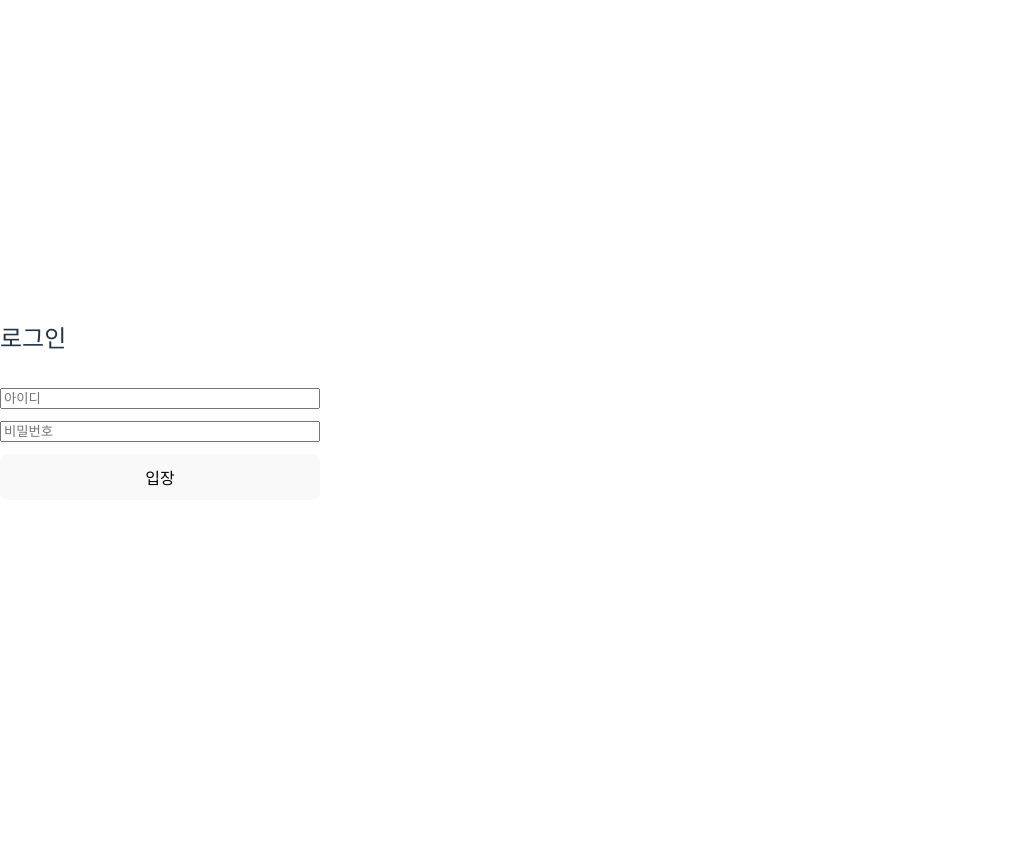
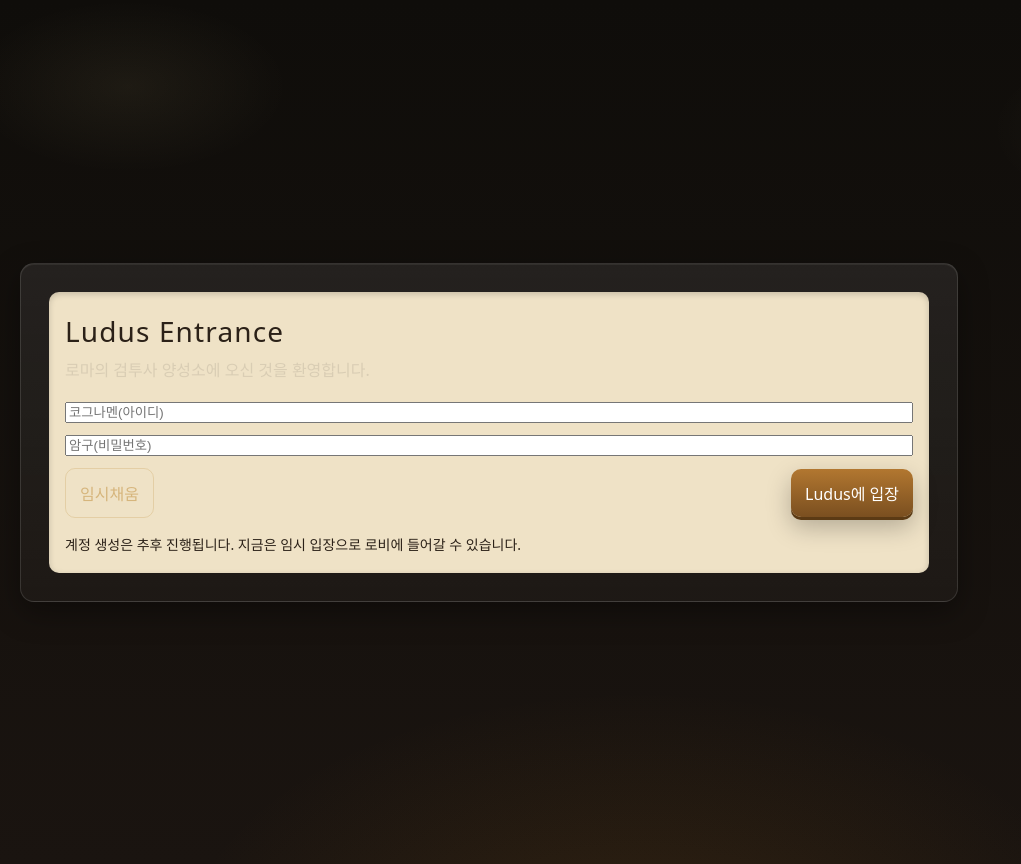
Before and after one commit to fsseer/battle, a React (Vite) app in the folder apps/web/: page /login in a window 1280 px wide. Shown: the whole page, without its empty margins (0-1021 px from the left). Before the commit the page ends 800 px from the top, so only its background shows below. Built offline with nearby package versions, Linux system fonts and the light colour scheme; no server answers.

Commit message:
feat(web): add Roman gladiator theme and redesign Login/Lobby scenes

```diff
--- a/apps/web/src/scenes/Lobby.tsx
+++ b/apps/web/src/scenes/Lobby.tsx
@@ -1,17 +1,41 @@
 import { useNavigate } from 'react-router-dom'
 import { useAuthStore } from '../store/auth'
+import '../styles/theme.css'
 
 export default function Lobby() {
   const navigate = useNavigate()
   const { user, clear } = useAuthStore()
 
   return (
-    <div style={{ padding: 24 }}>
-      <h2>로비</h2>
-      <div style={{ marginBottom: 12 }}>안녕하세요, {user?.name ?? '게스트'}</div>
-      <div style={{ display: 'flex', gap: 8 }}>
-        <button onClick={() => navigate('/match')}>대전 준비</button>
-        <button onClick={() => { clear(); navigate('/login') }}>로그아웃</button>
+    <div className="arena-frame">
+      <div className="panel">
+        <div className="title">Castrum Gladiatorum</div>
+        <div className="subtitle">{user?.name ?? '게스트'} 님, 오늘의 훈련과 시합을 선택하세요.</div>
+
+        <div className="parchment">
+          <div className="grid">
+            <div>
+              <div style={{ fontWeight: 700, marginBottom: 6 }}>훈련장</div>
+              <div style={{ fontSize: 14, opacity: .9 }}>기본 동작과 스킬을 연습합니다. 추후 PvE로 확장됩니다.</div>
+              <div className="section"><button className="ghost-btn" onClick={() => navigate('/match')}>훈련 시작</button></div>
+            </div>
+            <div>
+              <div style={{ fontWeight: 700, marginBottom: 6 }}>콜로세움</div>
+              <div style={{ fontSize: 14, opacity: .9 }}>매칭을 통해 검투 시합을 진행합니다.</div>
+              <div className="section"><button className="gold-btn" onClick={() => navigate('/match')}>매칭 대기열 입장</button></div>
+            </div>
+            <div>
+              <div style={{ fontWeight: 700, marginBottom: 6 }}>병영</div>
+              <div style={{ fontSize: 14, opacity: .9 }}>장비와 스킬을 정비합니다. 추후 육성 요소 추가.</div>
+              <div className="section"><button className="ghost-btn" onClick={() => alert('준비중입니다')}>정비하기</button></div>
+            </div>
+          </div>
+        </div>
+
+        <div className="row section" style={{ justifyContent: 'space-between' }}>
+          <button className="ghost-btn" onClick={() => { clear(); navigate('/login') }}>로그아웃</button>
+          <button className="gold-btn" onClick={() => navigate('/match')}>즉시 시합</button>
+        </div>
       </div>
     </div>
   )
--- a/apps/web/src/scenes/Login.tsx
+++ b/apps/web/src/scenes/Login.tsx
@@ -1,6 +1,7 @@
 import { useState } from 'react'
 import { useNavigate } from 'react-router-dom'
 import { useAuthStore } from '../store/auth'
+import '../styles/theme.css'
 
 export default function Login() {
   const navigate = useNavigate()
@@ -18,13 +19,24 @@ export default function Login() {
   }
 
   return (
-    <div style={{ display: 'flex', alignItems: 'center', justifyContent: 'center', height: '100vh' }}>
-      <form onSubmit={onSubmit} style={{ display: 'flex', flexDirection: 'column', gap: 12, width: 320 }}>
-        <h2>로그인</h2>
-        <input placeholder="아이디" value={id} onChange={(e) => setId(e.target.value)} />
-        <input placeholder="비밀번호" type="password" value={password} onChange={(e) => setPassword(e.target.value)} />
-        <button type="submit">입장</button>
-      </form>
+    <div className="arena-frame">
+      <div className="panel">
+        <div className="parchment">
+          <div className="title">Ludus Entrance</div>
+          <div className="subtitle">로마의 검투사 양성소에 오신 것을 환영합니다.</div>
+          <form onSubmit={onSubmit} className="grid" style={{ gridTemplateColumns: '1fr' }}>
+            <input placeholder="코그나멘(아이디)" value={id} onChange={(e) => setId(e.target.value)} />
+            <input placeholder="암구(비밀번호)" type="password" value={password} onChange={(e) => setPassword(e.target.value)} />
+            <div className="row" style={{ justifyContent: 'space-between' }}>
+              <button type="button" className="ghost-btn" onClick={() => { setId('Maximus'); setPassword('test'); }}>임시채움</button>
+              <button type="submit" className="gold-btn">Ludus에 입장</button>
+            </div>
+          </form>
+          <div className="section" style={{ fontSize: 14 }}>
+            계정 생성은 추후 진행됩니다. 지금은 임시 입장으로 로비에 들어갈 수 있습니다.
+          </div>
+        </div>
+      </div>
     </div>
   )
 }
--- /dev/null
+++ b/apps/web/src/styles/theme.css
@@ -0,0 +1,89 @@
+:root {
+  --bg-dark: #0f0d0a;
+  --bg-deep: #1a1410;
+  --sand: #d6b57c;
+  --parchment: #efe2c6;
+  --blood: #8b1e1e;
+  --bronze: #b27730;
+  --bronze-dark: #7a4f20;
+  --ink: #2b2118;
+}
+
+/* Background: torch-lit arena ambiance */
+body {
+  background:
+    radial-gradient(60% 50% at 50% 110%, rgba(206, 130, 25, 0.12), transparent 60%),
+    radial-gradient(25% 20% at 10% 10%, rgba(255, 230, 160, 0.06), transparent 50%),
+    radial-gradient(25% 20% at 90% 15%, rgba(255, 230, 160, 0.06), transparent 50%),
+    linear-gradient(180deg, var(--bg-dark), var(--bg-deep));
+  color: #f7f4ee;
+}
+
+.arena-frame {
+  min-height: 100vh;
+  display: flex;
+  align-items: center;
+  justify-content: center;
+  padding: 32px 20px;
+}
+
+.panel {
+  width: min(880px, 92vw);
+  background: linear-gradient(180deg, rgba(255,255,255,0.08), rgba(255,255,255,0.03));
+  border: 1px solid rgba(255,255,255,0.12);
+  border-radius: 14px;
+  box-shadow: 0 10px 30px rgba(0,0,0,0.35), inset 0 1px 0 rgba(255,255,255,0.06);
+  padding: 28px;
+}
+
+.parchment {
+  background: var(--parchment);
+  color: var(--ink);
+  border-radius: 10px;
+  padding: 18px 16px;
+  box-shadow: inset 0 2px 6px rgba(0,0,0,0.18);
+}
+
+.title {
+  font-size: 28px;
+  letter-spacing: 0.04em;
+  margin: 0 0 6px 0;
+}
+
+.subtitle {
+  color: #d9cdb4;
+  margin: 0 0 20px 0;
+}
+
+.grid {
+  display: grid;
+  grid-template-columns: repeat(auto-fit, minmax(220px, 1fr));
+  gap: 12px;
+}
+
+.gold-btn {
+  background: linear-gradient(180deg, var(--bronze), var(--bronze-dark));
+  color: #fff;
+  border: none;
+  border-radius: 10px;
+  padding: 12px 14px;
+  cursor: pointer;
+  box-shadow: 0 3px 0 #5b3a14, 0 10px 24px rgba(0,0,0,0.25);
+}
+.gold-btn:hover { filter: brightness(1.05); }
+
+.ghost-btn {
+  background: transparent;
+  color: var(--sand);
+  border: 1px solid rgba(214,181,124,0.45);
+  border-radius: 10px;
+  padding: 12px 14px;
+  cursor: pointer;
+}
+.ghost-btn:hover { background: rgba(214,181,124,0.08); }
+
+.section {
+  margin-top: 16px;
+}
+
+.row { display: flex; gap: 8px; align-items: center; }
```
